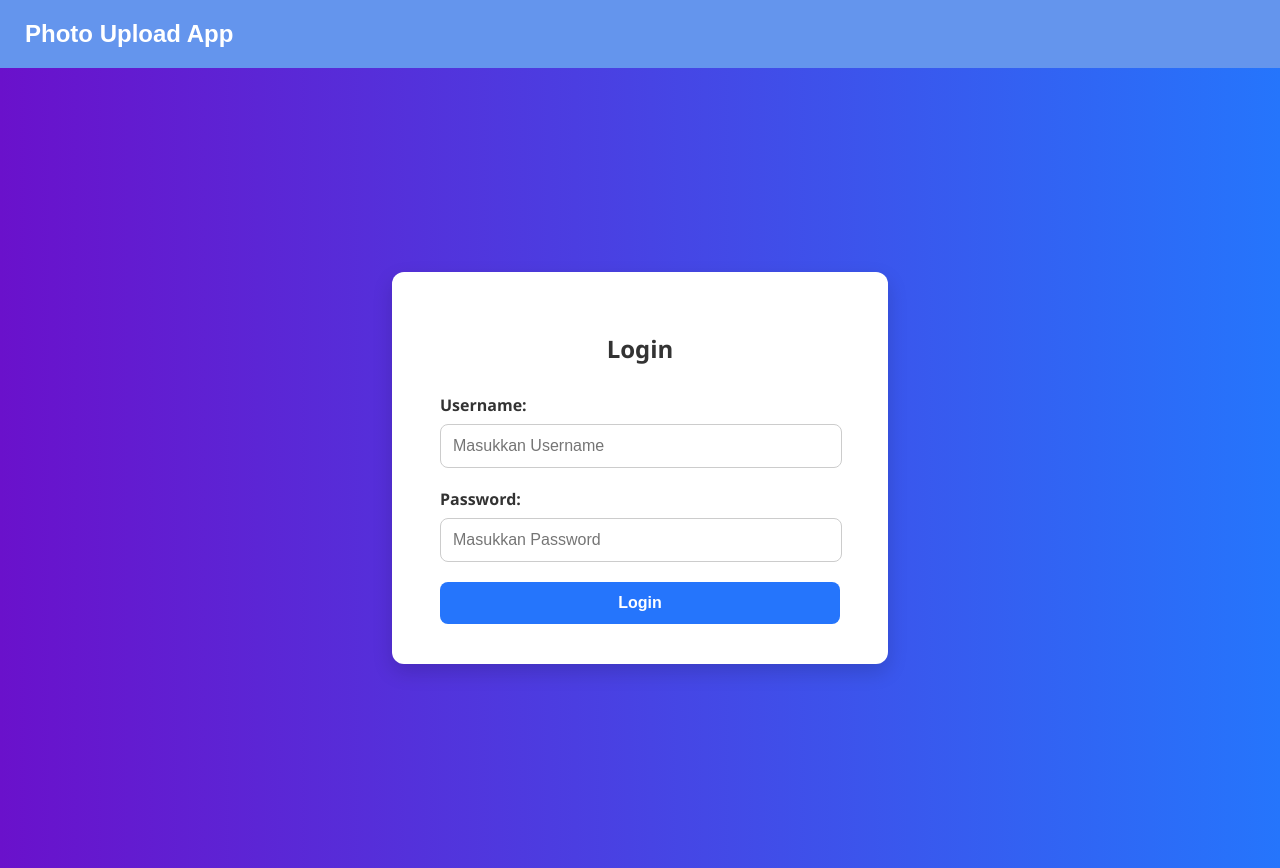
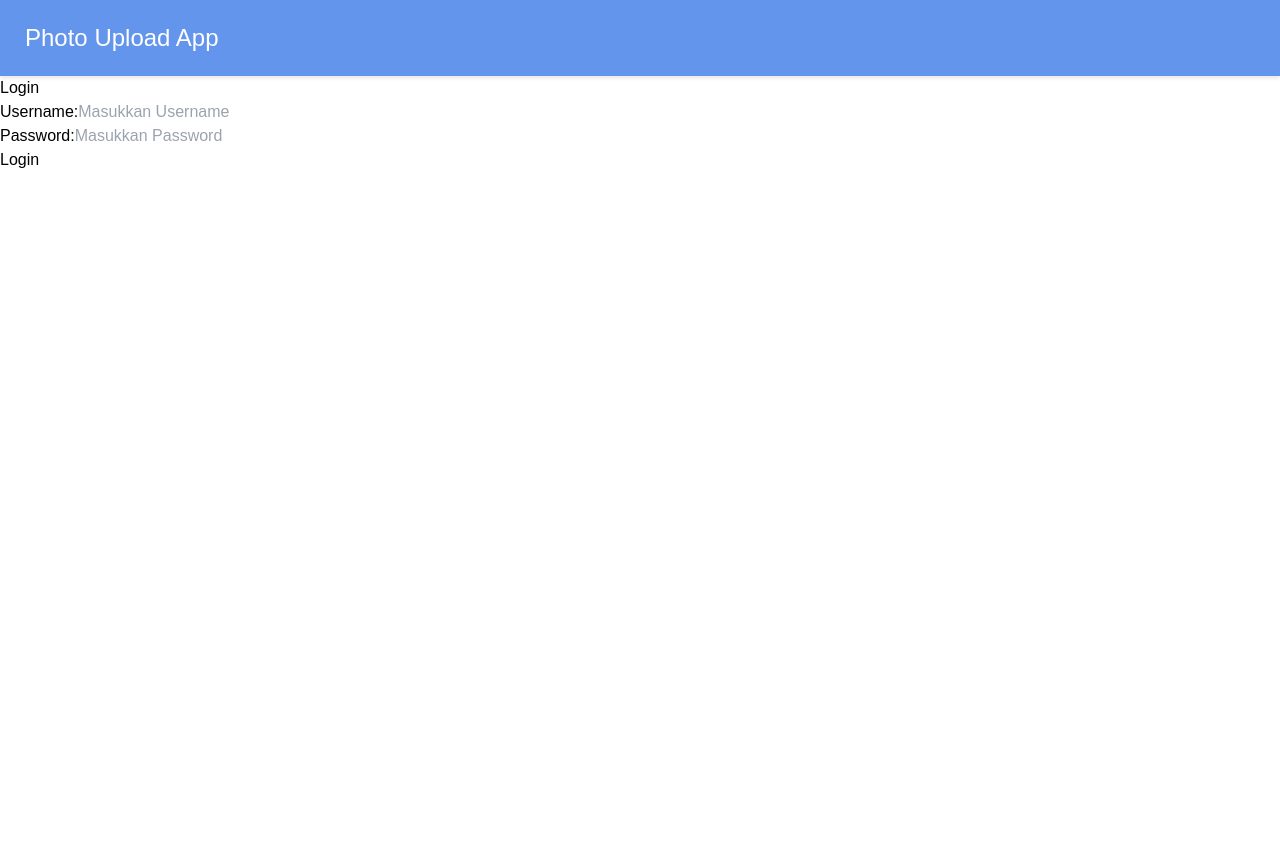
Before and after one commit to ila-vf/foto-sharing-app, a React (Create React App) app in the folder frontend/: page /login in a window 1280 px wide. After the commit the page ends 800 px from the top, so only its background shows below. Built offline with nearby package versions, Linux system fonts and the light colour scheme.

Commit message:
chore: install DaisyUI untuk komponen UI

```diff
--- a/frontend/package.json
+++ b/frontend/package.json
@@ -7,11 +7,15 @@
     "@testing-library/jest-dom": "^6.6.3",
     "@testing-library/react": "^16.3.0",
     "@testing-library/user-event": "^13.5.0",
+    "autoprefixer": "^10.4.21",
     "axios": "^1.8.4",
+    "daisyui": "^5.0.22",
+    "postcss": "^8.5.3",
     "react": "^19.1.0",
     "react-dom": "^19.1.0",
     "react-router-dom": "^6.30.0",
     "react-scripts": "5.0.1",
+    "tailwindcss": "^3.4.17",
     "web-vitals": "^2.1.4"
   },
   "scripts": {
--- /dev/null
+++ b/frontend/postcss.config.js
@@ -0,0 +1,7 @@
+// postcss.config.js
+module.exports = {
+    plugins: {
+      tailwindcss: require('tailwindcss'), // Pastikan ini diinstal
+      autoprefixer: require('autoprefixer'), // Pastikan ini juga diinstal
+    },
+  };
--- a/frontend/src/App.css
+++ b/frontend/src/App.css
@@ -1,179 +1,4 @@
-.App {
-  text-align: center;
-}
-
-.App-logo {
-  height: 40vmin;
-  pointer-events: none;
-}
-
-@media (prefers-reduced-motion: no-preference) {
-  .App-logo {
-    animation: App-logo-spin infinite 20s linear;
-  }
-}
-
-.App-header {
-  background-color: #282c34;
-  min-height: 100vh;
-  display: flex;
-  flex-direction: column;
-  align-items: center;
-  justify-content: center;
-  font-size: calc(10px + 2vmin);
-  color: white;
-}
-
-.App-link {
-  color: #61dafb;
-}
-
-@keyframes App-logo-spin {
-  from {
-    transform: rotate(0deg);
-  }
-  to {
-    transform: rotate(360deg);
-  }
-}
-
-/* Styling untuk halaman login */
-.login-container {
-  display: flex;
-  justify-content: center;
-  align-items: center;
-  height: 100vh;
-  background: linear-gradient(to right, #6a11cb, #2575fc);
-  font-family: 'Segoe UI', Tahoma, Geneva, Verdana, sans-serif;
-}
-
-.login-form {
-  background: #ffffff;
-  padding: 2.5rem 3rem;
-  border-radius: 12px;
-  box-shadow: 0 8px 20px rgba(0, 0, 0, 0.15);
-  width: 100%;
-  max-width: 400px;
-}
-
-.login-form h2 {
-  margin-bottom: 1.8rem;
-  text-align: center;
-  color: #333;
-}
-
-.form-group {
-  margin-bottom: 1.2rem;
-}
-
-.form-group label {
-  display: block;
-  margin-bottom: 0.5rem;
-  color: #555;
-  font-weight: 600;
-}
-
-.form-group input {
-  width: 94%;
-  padding: 0.65rem 0.75rem;
-  border: 1px solid #ccc;
-  border-radius: 8px;
-  font-size: 1rem;
-  transition: border-color 0.2s ease;
-}
-
-.form-group input:focus {
-  outline: none;
-  border-color: #2575fc;
-}
-
-.login-button {
-  width: 100%;
-  padding: 0.75rem;
-  background-color: #2575fc;
-  border: none;
-  border-radius: 8px;
-  color: white;
-  font-size: 1rem;
-  font-weight: bold;
-  cursor: pointer;
-  transition: background-color 0.3s ease;
-}
-
-.login-button:hover {
-  background-color: #1a5ed9;
-}
-
-.login-message {
-  margin-top: 1.2rem;
-  text-align: center;
-  font-weight: 500;
-  color: #e63946; /* merah untuk pesan gagal */
-}
-
-.register-container {
-  display: flex;
-  justify-content: center;
-  align-items: center;
-  min-height: 100vh;
-  background: linear-gradient(to right, #74ebd5, #9face6);
-}
-
-.register-form {
-  background-color: white;
-  padding: 2rem;
-  border-radius: 12px;
-  box-shadow: 0 4px 12px rgba(0, 0, 0, 0.1);
-  width: 100%;
-  max-width: 400px;
-}
-
-.register-form h1 {
-  text-align: center;
-  margin-bottom: 1.5rem;
-  color: #333;
-}
-
-.form-group {
-  margin-bottom: 1.25rem;
-}
-
-.form-group label {
-  display: block;
-  margin-bottom: 0.5rem;
-  font-weight: 600;
-  color: #333;
-}
-
-.form-group input,
-.form-group select {
-  width: 94%;
-  padding: 0.75rem;
-  border: 1px solid #ccc;
-  border-radius: 8px;
-  font-size: 1rem;
-}
-
-.register-button {
-  width: 100%;
-  padding: 0.75rem;
-  background-color: #2575fc;
-  border: none;
-  border-radius: 8px;
-  color: white;
-  font-size: 1rem;
-  font-weight: bold;
-  cursor: pointer;
-  transition: background-color 0.3s ease;
-}
-
-.register-button:hover {
-  background-color: #1a5ed9;
-}
-
-.register-message {
-  margin-top: 1rem;
-  text-align: center;
-  font-weight: 500;
-  color: green;
-}
+/* src/index.css atau src/App.css */
+@tailwind base;
+@tailwind components;
+@tailwind utilities;
--- /dev/null
+++ b/frontend/tailwind.config.js
@@ -0,0 +1,12 @@
+// tailwind.config.js
+module.exports = {
+    content: [
+      "./src/**/*.{html,js,jsx,ts,tsx}", // Sesuaikan dengan struktur file proyekmu
+    ],
+    theme: {
+      extend: {},
+    },
+    plugins: [
+      require('daisyui'), // Menambahkan DaisyUI
+    ],
+  }
```
Also changed, not shown: 1 other file (tests, documents, lock files or other folders).
